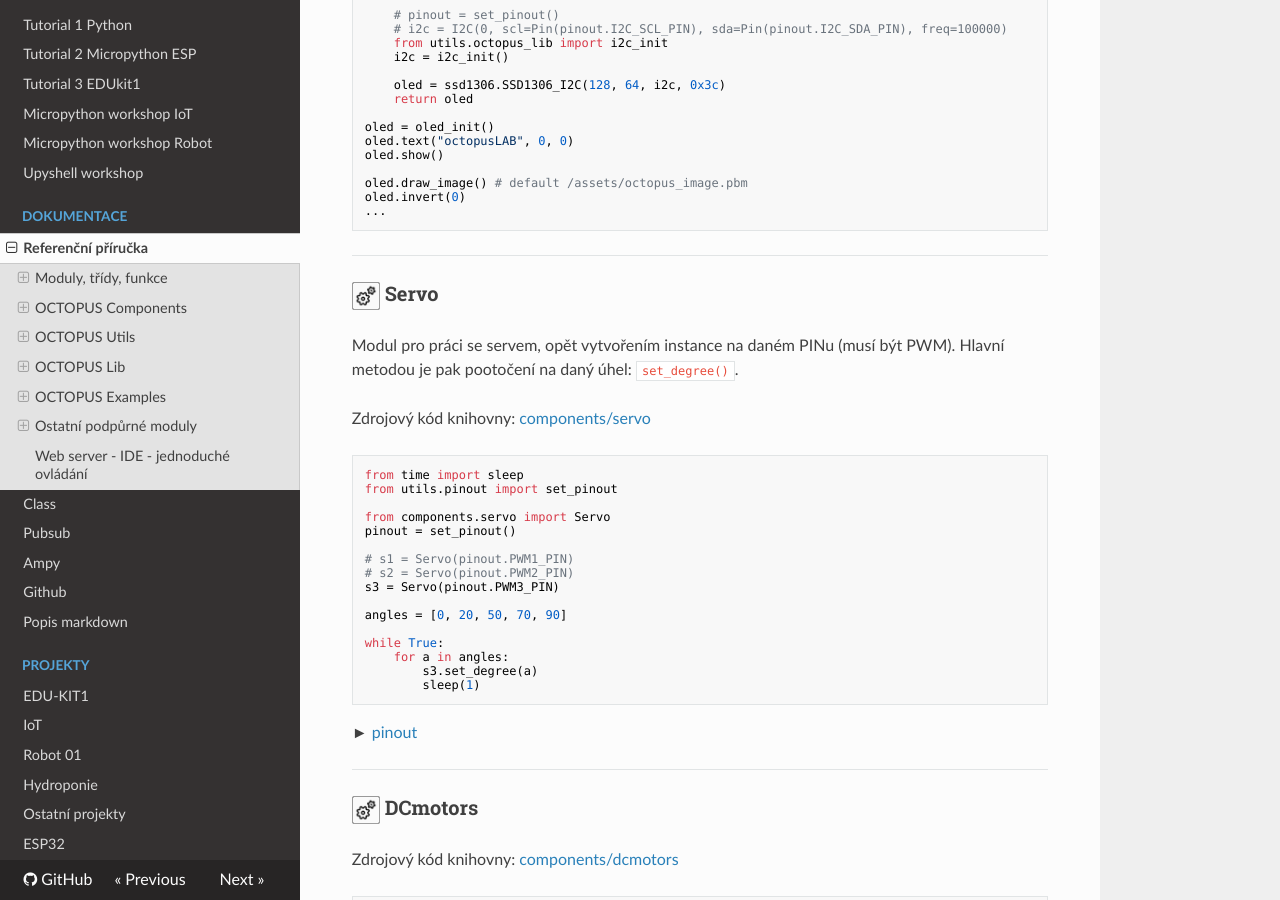
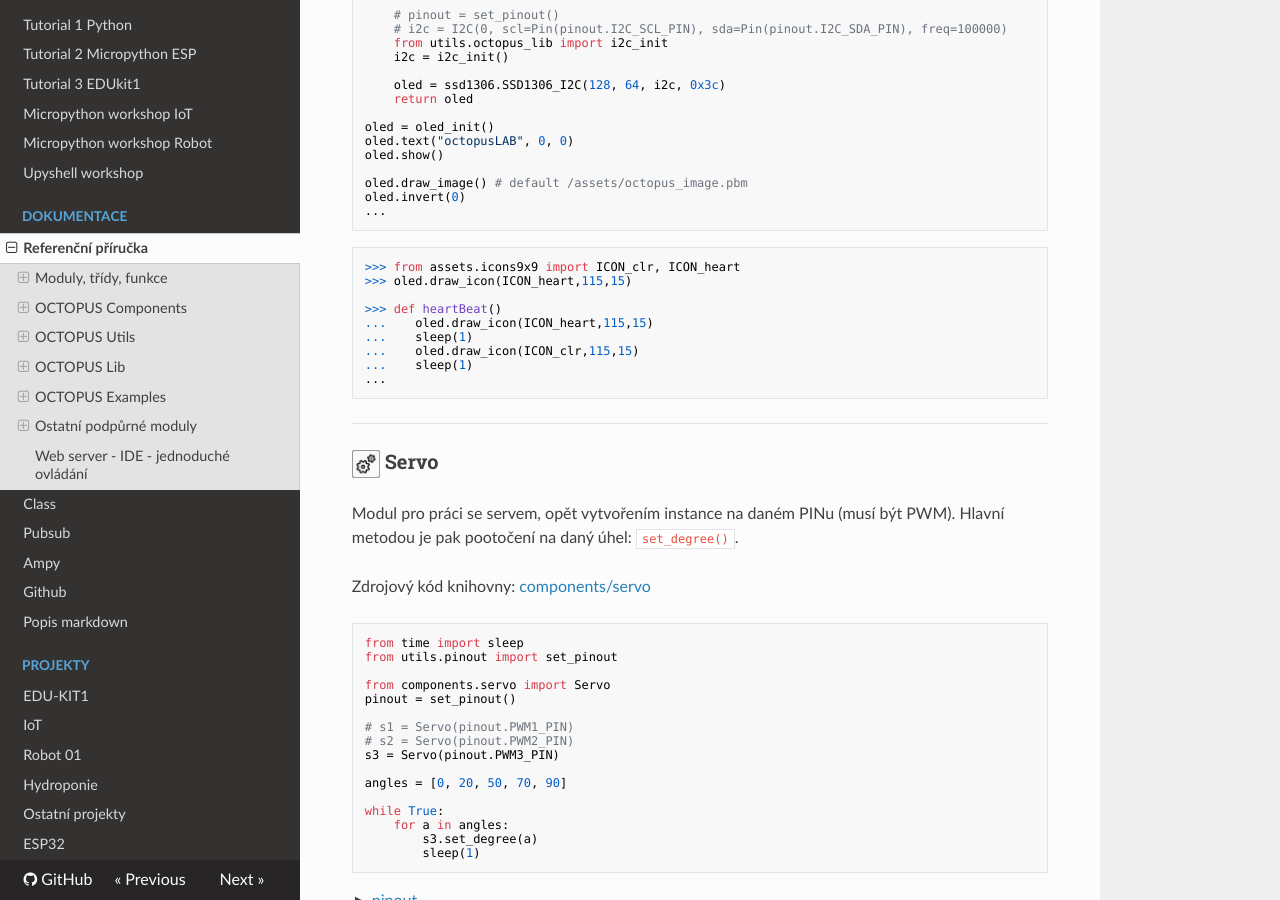
Before and after one commit to octopuslab-cz/docs_octopuslab_cz, an MkDocs documentation site: the page built from docs/basicdoc.md, in a window 1280 px wide and 900 px high, scrolled down 7333 px. Built offline with MkDocs 1.6.1, drawn with Linux system fonts in a browser that asks for light colours; nearby versions of some CDN libraries.

Commit message:
oled icon

````diff
--- a/docs/basicdoc.md
+++ b/docs/basicdoc.md
@@ -356,6 +356,18 @@ oled.show()
 
 oled.draw_image() # default /assets/octopus_image.pbm
 oled.invert(0)
+...
+```
+
+```python
+>>> from assets.icons9x9 import ICON_clr, ICON_heart
+>>> oled.draw_icon(ICON_heart,115,15)
+
+>>> def heartBeat()
+...    oled.draw_icon(ICON_heart,115,15)
+...    sleep(1)
+...    oled.draw_icon(ICON_clr,115,15)
+...    sleep(1)
 ...
 ```
 
````
